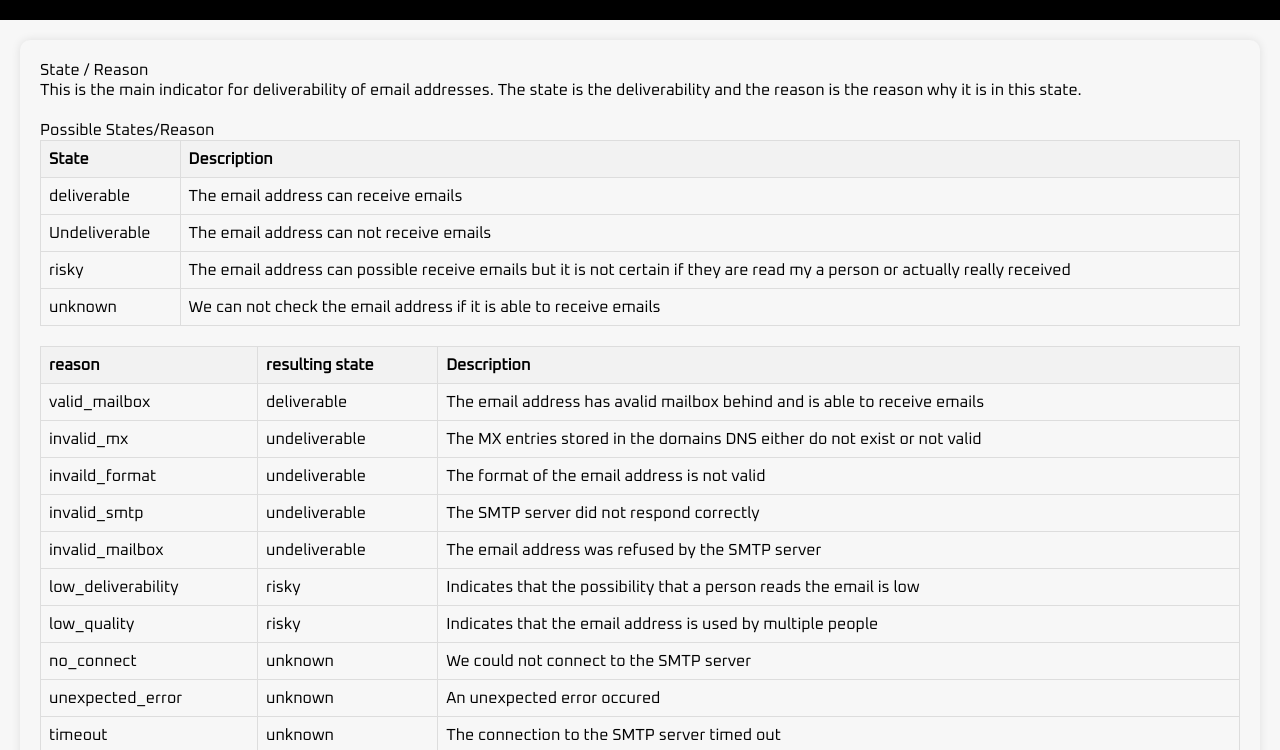
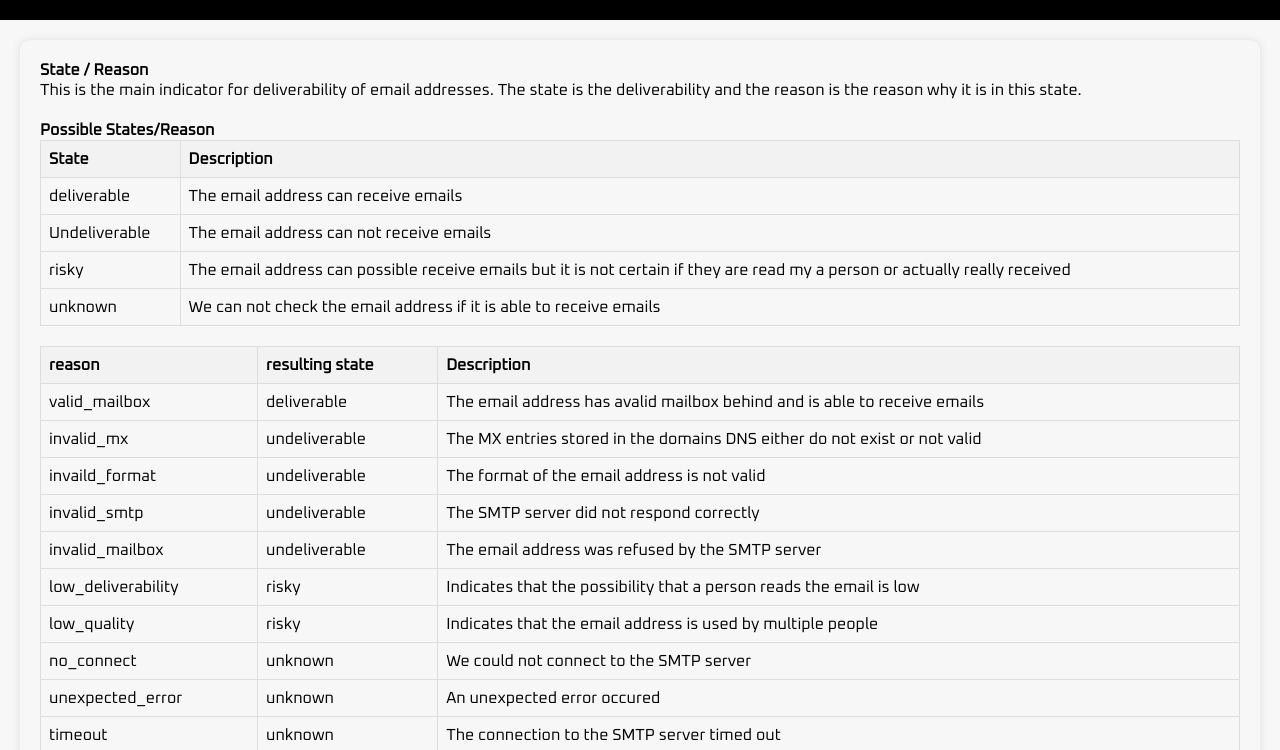
Before and after one commit to yash-jk/E-Validate, a plain HTML site: page docs.html in a window 1280 px wide. Shown: the part 50-800 px from the top of the page. Drawn offline with Linux system fonts and the light colour scheme.

Commit message:
Update style1.css

```diff
--- a/style1.css
+++ b/style1.css
@@ -80,6 +80,10 @@ main {
   margin: 20px;
 }
 
+.heading{
+  font-weight: bolder;
+}
+
 table {
   width: 100%;
   border-collapse: collapse;
```
